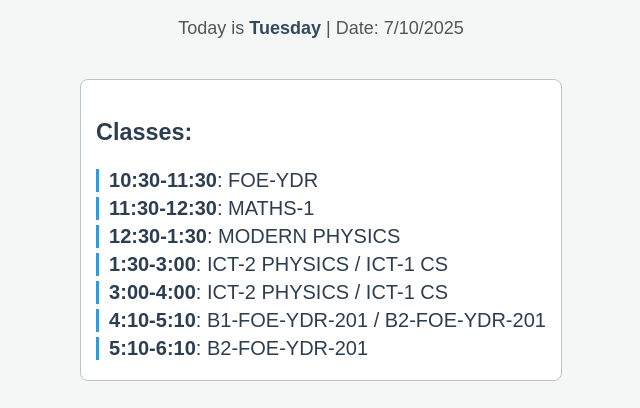
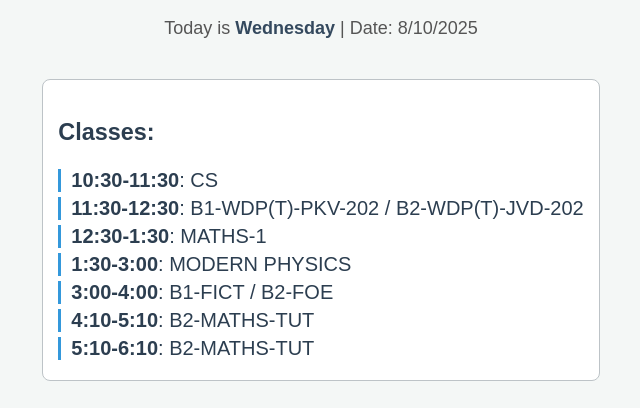
Before and after one commit to janijj99/ICT1stSemesterSchedule, a plain HTML site: page index.html in a window 1280 px wide. Shown: the part 90-498 px from the top of the page, without its empty margins (319-959 px from the left). Drawn offline with Linux system fonts and the light colour scheme.

Commit message:
Update index.html

```diff
--- a/index.html
+++ b/index.html
@@ -37,10 +37,10 @@
       border-left: 3px solid #3498db;
     }
     .time {
-        font-weight: bold; /* Keeping the time bold for readability */
+        font-weight: bold;
         color: #2c3e50;
     }
-    .day-name { /* New class for the day name */
+    .day-name {
         font-weight: bold;
         color: #34495e;
     }
@@ -65,7 +65,6 @@
       margin-top: 10px;
       font-weight: bold;
     }
-
   </style>
 </head>
 <body>
@@ -74,25 +73,19 @@
   <p id="date-info"></p>
   <div id="schedule"></div>
 
-         <!-- Donation Section -->
+  <!-- Donation Section -->
   <div class="donation">
     <img src="GooglePay_QR_1.png" alt="Donate QR" class="qr-img" />
     <p>Support by Donation ❤️</p>
   </div>
 
   <script>
-    // Get today's date and day
+    // 🕒 Get today's actual system date
     const today = new Date();
-    // Setting the date to Tuesday, 7th October 2025 for your current check
-    // NOTE: In a real environment, you would remove the following three lines to use the current system time.
-    today.setDate(7);
-    today.setMonth(9); // October (0 is January)
-    today.setFullYear(2025);
-    // Setting the day explicitly to Tuesday (2) for this check.
-    today.setDate(today.getDate() - today.getDay() + 2); // Sets to Tuesday of the current week based on date logic
 
+    // Extract date info
     const date = today.getDate();
-    const month = today.getMonth() + 1; // Months start from 0
+    const month = today.getMonth() + 1; // 0 = January
     const year = today.getFullYear();
 
     const dayNumber = today.getDay(); // 0=Sunday, 1=Monday, ..., 6=Saturday
@@ -110,12 +103,11 @@
       default: day = "Unknown";
     }
 
-    // --- CORRECTION APPLIED HERE ---
-    // Display day and date. Now using <span class='day-name'> to bold the day without **
+    // Show today's date & day
     document.getElementById("date-info").innerHTML =
       "Today is <span class='day-name'>" + day + "</span> | Date: " + date + "/" + month + "/" + year;
 
-    // --- Time Table Data from the Image ---
+    // 📚 Time Table Data
     const timeTable = {
       "Monday": [
         ["10:30-11:30", "FOE-YDR"],
@@ -173,7 +165,7 @@
       ]
     };
 
-    // Assign schedule based on the day
+    // 🗓 Display today's schedule
     let dailyClasses = timeTable[day];
     let scheduleHTML = "<h3>Classes:</h3>";
 
@@ -187,10 +179,9 @@
       });
     }
 
-    // Display the schedule
+    // Show the schedule
     document.getElementById("schedule").innerHTML = scheduleHTML;
   </script>
 
 </body>
-
 </html>
```
